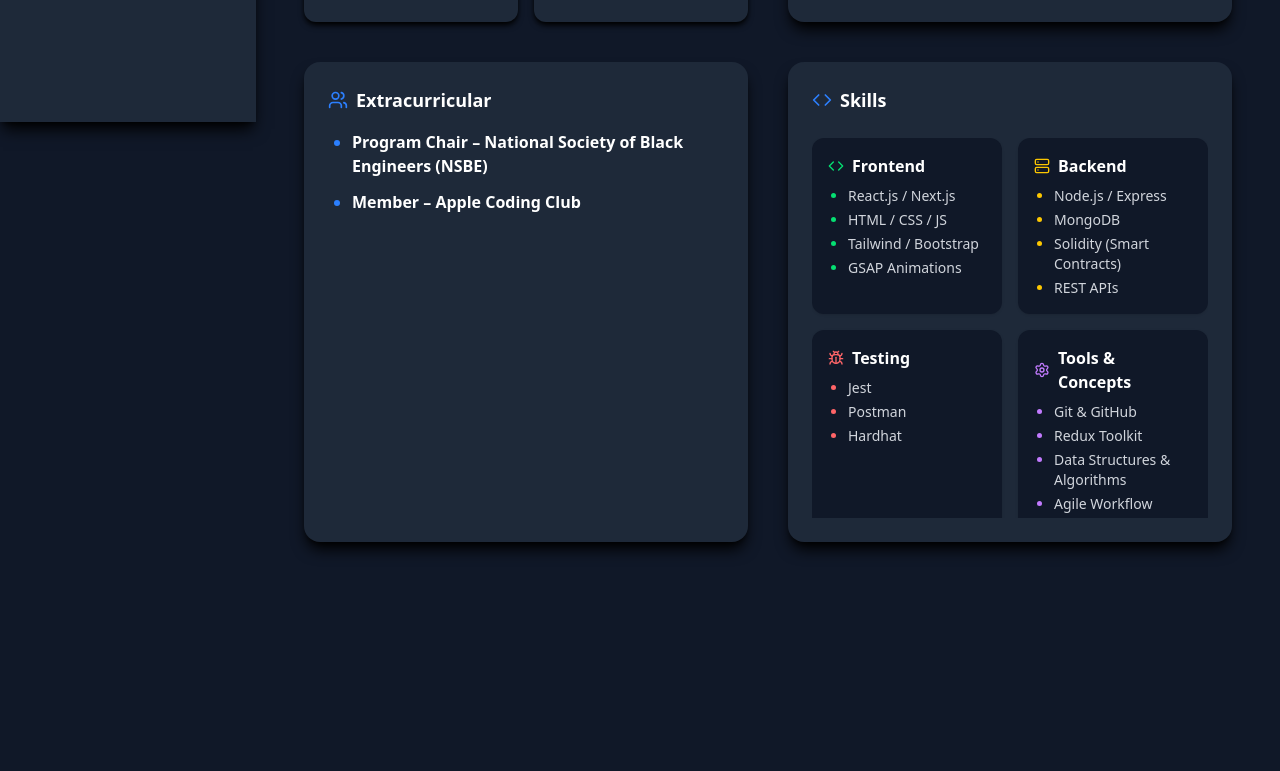
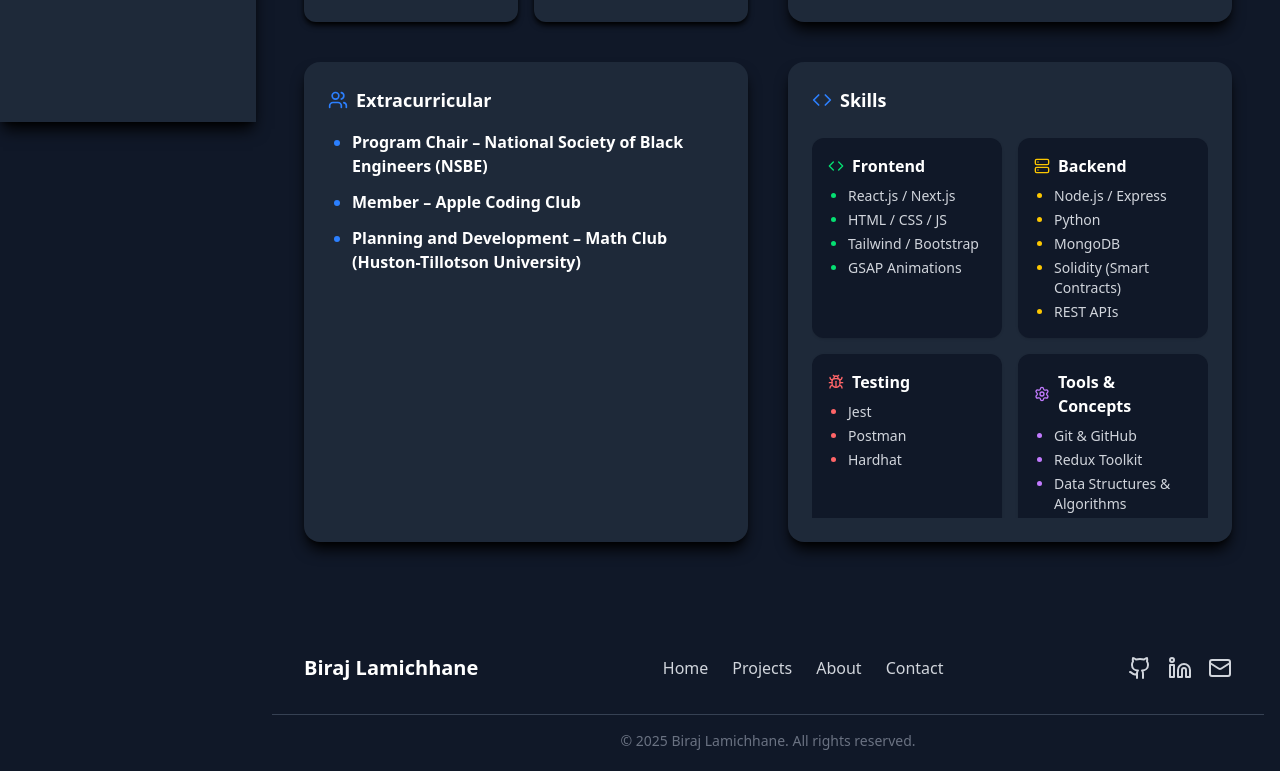
Before and after one commit to birajlamichhane75/biraj_portfolio, a Next.js app: page / in a window 1280 px wide. Shown: the part 678-1449 px from the top of the page. Before the commit the page ends 1268 px from the top, so only its background shows below. Built offline with nearby package versions, Linux system fonts and the light colour scheme.

Commit message:
about page and footer

```diff
--- a/src/app/about/page.tsx
+++ b/src/app/about/page.tsx
@@ -2,6 +2,8 @@
 
 import Navbar from "../../components/Navbar";
 import Wrapper from "../../components/Wrapper";
+import SkillsSection from "../../sections/SkillsSection";
+import ExperienceSection from "../../sections/ExperienceSection";
 
 const AboutPage = () => {
   return (
@@ -9,7 +11,7 @@
       <Navbar />
 
       {/* Main content */}
-      <div className="md:ml-96 pt-24 p-4 md:p-16">
+      <div className="pt-16 xl:ml-64 px-4">
         <Wrapper>
           <div className="text-center py-10">
             <h1 className="text-4xl font-bold mb-2">About Me</h1>
@@ -22,7 +24,7 @@
             <p className="mb-6">
               Hi, I’m <span className="text-blue-400 font-semibold">Biraj Lamichhane</span>,
               a Computer Science student at Huston-Tillotson University. I am passionate
-              about building scalable software, web applications, and blockchain solutions.
+              about building scalable software, web applications, and mobile applications.
             </p>
             <p className="mb-6">
               My technical toolkit includes{" "}
@@ -36,6 +38,14 @@
               where I collaborate with peers and learn through team projects and hackathons.
             </p>
           </div>
+
+          {/* Skills Section */}
+          <div className="mt-16">
+            <SkillsSection />
+          </div>
+
+
+
         </Wrapper>
       </div>
     </div>
--- a/src/app/layout.tsx
+++ b/src/app/layout.tsx
@@ -1,5 +1,6 @@
 import { Geist, Geist_Mono } from "next/font/google";
 import "../styles/globals.css"
+import Footer from "../components/Footer";
 
 const geistSans = Geist({
   variable: "--font-geist-sans",
@@ -23,6 +24,7 @@
         className={`${geistSans.variable} ${geistMono.variable} antialiased bg-gray-900`}
       >
         {children}
+        <Footer />
       </body>
     </html>
   );
--- a/src/components/Footer.tsx
+++ b/src/components/Footer.tsx
@@ -0,0 +1,69 @@
+"use client";
+
+import React from "react";
+import { Github, Linkedin, Mail } from "lucide-react";
+import Link from "next/link";
+
+const Footer = () => {
+  return (
+    <footer className="bg-gray-900 text-gray-300 pt-16 xl:ml-64 px-4 py-5 mt-5">
+      <div className="max-w-7xl mx-auto px-4 sm:px-6 lg:px-8 flex flex-col md:flex-row justify-between items-center gap-6">
+
+        {/* Brand / Logo */}
+        <div className="text-center md:text-left">
+          <h2 className="text-xl font-bold text-white">Biraj Lamichhane</h2>
+
+        </div>
+
+        {/* Quick Links */}
+        <div className="flex flex-col md:flex-row gap-6">
+          <Link href="/" className="hover:text-white transition">
+            Home
+          </Link>
+          <Link href="/projects" className="hover:text-white transition">
+            Projects
+          </Link>
+          <Link href="/about" className="hover:text-white transition">
+            About
+          </Link>
+          <Link href="/contact" className="hover:text-white transition">
+            Contact
+          </Link>
+        </div>
+
+        {/* Social Icons */}
+        <div className="flex gap-4">
+          <Link
+            href="https://github.com/birajlamichhane75"
+            target="_blank"
+            rel="noopener noreferrer"
+            className="hover:text-white transition"
+          >
+            <Github size={24} />
+          </Link>
+          <Link
+            href="https://www.linkedin.com/in/biraj-lamichhane-746754277/"
+            target="_blank"
+            rel="noopener noreferrer"
+            className="hover:text-white transition"
+          >
+            <Linkedin size={24} />
+          </Link>
+          <Link
+            href="mailto:birajlamichhane57@gmail.com"
+            className="hover:text-white transition"
+          >
+            <Mail size={24} />
+          </Link>
+        </div>
+      </div>
+
+      {/* Divider */}
+      <div className="border-t border-gray-700 mt-8 pt-4 text-center text-gray-500 text-sm">
+        © {new Date().getFullYear()} Biraj Lamichhane. All rights reserved.
+      </div>
+    </footer>
+  );
+};
+
+export default Footer;
--- a/src/components/Navbar.tsx
+++ b/src/components/Navbar.tsx
@@ -63,6 +63,8 @@
             ))}
           </ul>
         </div>
+
+
       </div>
     </>
   );
--- a/src/sections/ExtracurricilarSection.tsx
+++ b/src/sections/ExtracurricilarSection.tsx
@@ -16,9 +16,15 @@
             Program Chair – National Society of Black Engineers (NSBE)
           </span>
         </li>
+
         <li>
           <span className="font-semibold text-white">
             Member – Apple Coding Club
+          </span>
+        </li>
+        <li>
+          <span className="font-semibold text-white">
+            Planning and Development – Math Club (Huston-Tillotson University)
           </span>
         </li>
 
--- a/src/sections/SkillsSection.tsx
+++ b/src/sections/SkillsSection.tsx
@@ -34,6 +34,7 @@
           </h3>
           <ul className="space-y-1 text-gray-300 list-disc pl-5 marker:text-yellow-400">
             <li>Node.js / Express</li>
+            <li>Python</li>
             <li>MongoDB</li>
             <li>Solidity (Smart Contracts)</li>
             <li>REST APIs</li>
--- a/src/sections/homeherosection.tsx
+++ b/src/sections/homeherosection.tsx
@@ -25,10 +25,12 @@
 
       {/* Call-to-action */}
       <Link
-        href="#contact"
+        href="https://www.linkedin.com/in/biraj-lamichhane-746754277/"
+        target="_blank"
+        rel="noopener noreferrer"
         className="text-blue-500 font-semibold mt-4 md:mt-0 hover:underline"
       >
-        Connect with Me
+        LinkedIn
       </Link>
     </div>
   );
```
